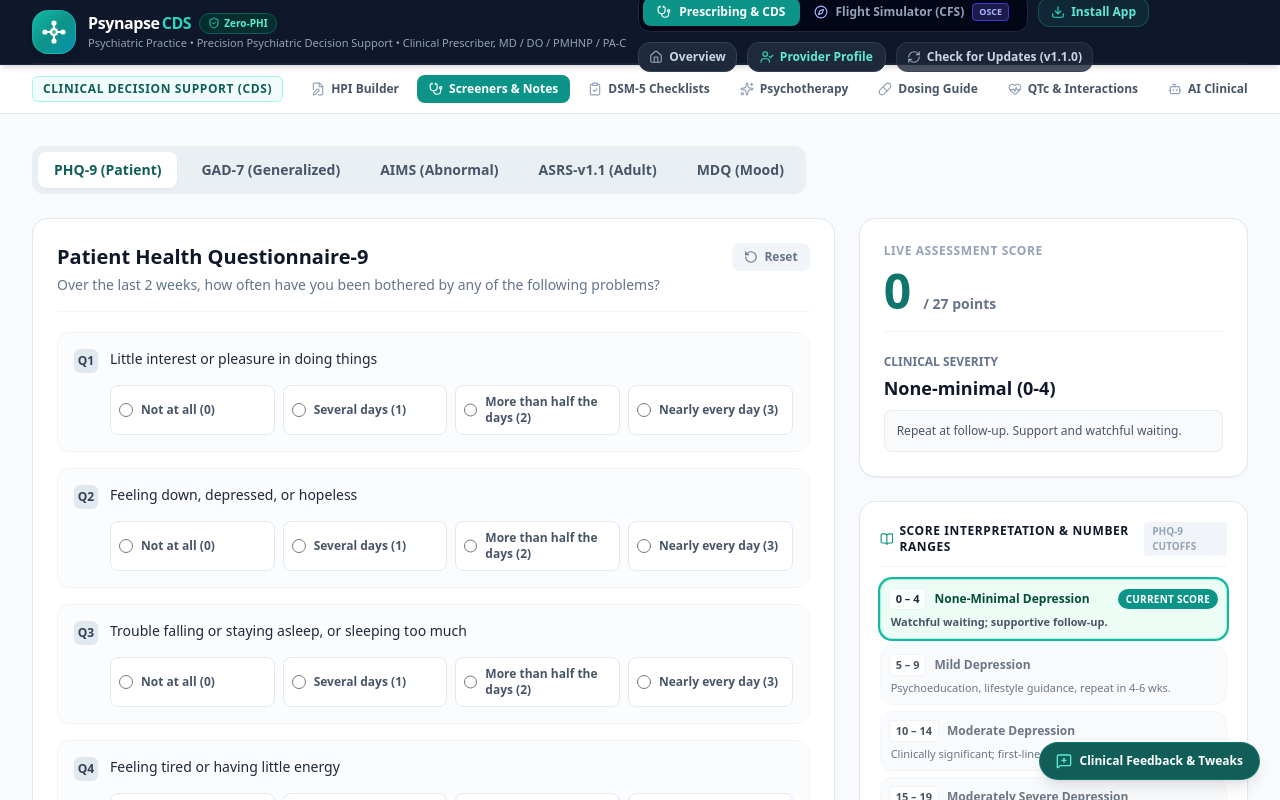
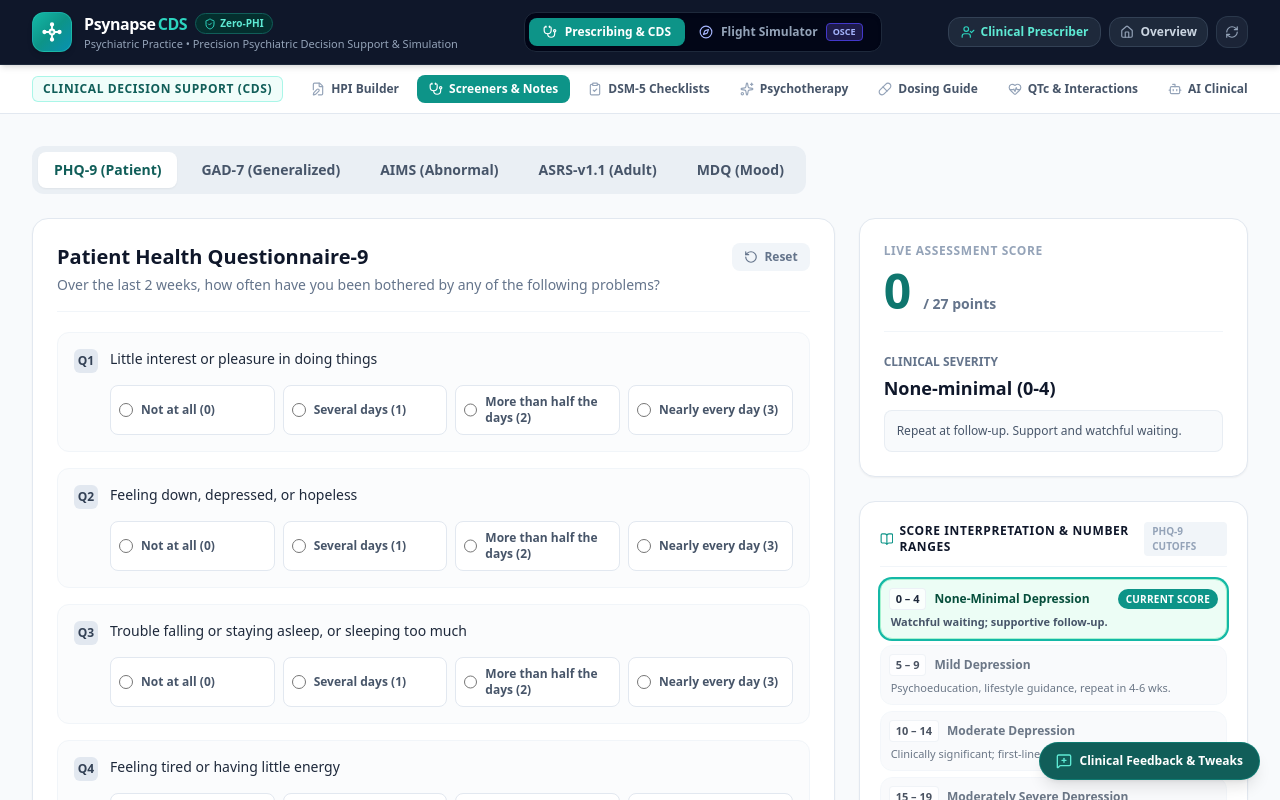
Before and after one commit to Houg40/psych-suite-platform, a React (Vite) app: page / in a window 1280 px wide. Both pictures are taken after a click on the button "Sign In". Shown: the top 800 px of the page. Built offline with nearby package versions, Linux system fonts and the light colour scheme.

Commit message:
Fix header layout: eliminate wrapping, streamline 3-zone flex bar, and remove horizontal scrollbar

```diff
--- a/public/version.json
+++ b/public/version.json
@@ -1,5 +1,5 @@
 {
   "version": "1.1.0",
-  "buildTime": 1789770120146,
-  "buildDate": "2026-09-18T22:22:00.146Z"
+  "buildTime": 1789770335680,
+  "buildDate": "2026-09-18T22:25:35.680Z"
 }
--- a/src/components/CdsSubNav.jsx
+++ b/src/components/CdsSubNav.jsx
@@ -19,16 +19,16 @@ export default function CdsSubNav({ activeTab, setActiveTab }) {
 
   return (
     <div className="bg-white border-b border-slate-200 sticky top-16 z-30 shadow-xs">
-      <div className="max-w-7xl mx-auto px-4 sm:px-6 lg:px-8">
-        <div className="flex items-center justify-between py-2 overflow-x-auto scrollbar-none gap-4">
+      <div className="w-full px-4 sm:px-6 lg:px-8">
+        <div className="flex items-center justify-between py-2 gap-4">
 
-          <div className="flex items-center gap-2">
+          <div className="flex items-center gap-2 flex-shrink-0">
             <span className="text-xs font-black uppercase tracking-wider text-teal-800 bg-teal-50 px-2.5 py-1 rounded-md border border-teal-200/80 whitespace-nowrap">
               Clinical Decision Support (CDS)
             </span>
           </div>
 
-          <nav className="flex items-center gap-1.5 overflow-x-auto scrollbar-none py-0.5">
+          <nav className="flex items-center gap-1.5 overflow-x-auto scrollbar-none no-scrollbar py-0.5 min-w-0">
             {navItems.map((item) => {
               const Icon = item.icon;
               const isActive = activeTab === item.id;
@@ -36,7 +36,7 @@ export default function CdsSubNav({ activeTab, setActiveTab }) {
                 <button
                   key={item.id}
                   onClick={() => setActiveTab(item.id)}
-                  className={`flex items-center gap-1.5 px-3 py-1.5 rounded-lg text-xs font-semibold whitespace-nowrap transition-all ${
+                  className={`flex items-center gap-1.5 px-3 py-1.5 rounded-lg text-xs font-semibold whitespace-nowrap transition-all cursor-pointer flex-shrink-0 ${
                     isActive
                       ? 'bg-teal-600 text-white shadow-xs font-bold'
                       : 'text-slate-600 hover:text-slate-900 hover:bg-slate-100'
--- a/src/components/CfsSubNav.jsx
+++ b/src/components/CfsSubNav.jsx
@@ -17,8 +17,8 @@ export default function CfsSubNav({
 
   return (
     <div className="bg-slate-950 border-b border-slate-800/90 sticky top-16 z-30 shadow-md">
-      <div className="max-w-7xl mx-auto px-4 sm:px-6 lg:px-8">
-        <div className="flex items-center justify-between py-2 overflow-x-auto scrollbar-none gap-4">
+      <div className="w-full px-4 sm:px-6 lg:px-8">
+        <div className="flex items-center justify-between py-2 gap-4">
 
           {/* Active Case Context Pill */}
           <div className="flex items-center gap-2">
--- a/src/components/SuiteHeader.jsx
+++ b/src/components/SuiteHeader.jsx
@@ -81,15 +81,15 @@ export default function SuiteHeader({
 
   return (
     <header className="bg-slate-900 border-b border-slate-800 sticky top-0 z-40 shadow-md print:hidden">
-      <div className="max-w-7xl mx-auto px-4 sm:px-6 lg:px-8">
+      <div className="w-full px-4 sm:px-6 lg:px-8">
 
-        {/* Top Tier: Master Brand, Mode Switcher, & Install Button */}
-        <div className="flex flex-col md:flex-row md:items-center justify-between py-3 md:h-16 gap-3 border-b border-slate-800/80">
+        {/* Top Tier: Clean 3-Zone Flex Layout */}
+        <div className="flex items-center justify-between h-16 gap-4">
 
-          {/* Brand Identity */}
-          <div className="flex items-center gap-3 flex-shrink-0">
-            <div className="w-11 h-11 rounded-2xl bg-gradient-to-br from-teal-500 via-teal-600 to-cyan-600 p-2 shadow-md border border-teal-400/40 flex-shrink-0 flex items-center justify-center text-white">
-              <svg viewBox="0 0 24 24" fill="none" stroke="currentColor" strokeWidth="2.2" strokeLinecap="round" strokeLinejoin="round" className="w-6 h-6">
+          {/* Zone 1: Brand Identity & Precision Subtitle */}
+          <div className="flex items-center gap-3 min-w-0 flex-shrink-0">
+            <div className="w-10 h-10 rounded-xl bg-gradient-to-br from-teal-500 via-teal-600 to-cyan-600 p-2 shadow-md border border-teal-400/40 flex items-center justify-center text-white flex-shrink-0">
+              <svg viewBox="0 0 24 24" fill="none" stroke="currentColor" strokeWidth="2.2" strokeLinecap="round" strokeLinejoin="round" className="w-5 h-5">
                 <circle cx="12" cy="12" r="3" fill="currentColor" fillOpacity="0.25" />
                 <path d="M12 3v6" />
                 <path d="M12 15v6" />
@@ -102,30 +102,27 @@ export default function SuiteHeader({
               </svg>
             </div>
 
-            <div>
+            <div className="min-w-0">
               <div className="flex items-center gap-2">
-                <span className="font-black text-white text-base tracking-tight">
+                <span className="font-black text-white text-base tracking-tight whitespace-nowrap">
                   Psynapse<span className="text-teal-400 font-black ml-0.5">CDS</span>
                 </span>
-                <span className="inline-flex items-center gap-1 px-2 py-0.5 rounded-full text-[10px] font-bold bg-teal-950 text-teal-300 border border-teal-800">
+                <span className="inline-flex items-center gap-1 px-2 py-0.5 rounded-full text-[10px] font-bold bg-teal-950 text-teal-300 border border-teal-800 flex-shrink-0">
                   <ShieldCheck className="w-3 h-3 text-teal-400" />
                   Zero-PHI
                 </span>
               </div>
-              <p className="text-[11px] text-slate-400 font-medium">
-                {profile.practiceName ? `${profile.practiceName} • ` : ''}Precision Psychiatric Decision Support • {profile.name}{profile.credentials ? `, ${profile.credentials}` : ''}
+              <p className="text-[11px] text-slate-400 font-medium truncate max-w-[280px] sm:max-w-md lg:max-w-xl">
+                {profile.practiceName ? `${profile.practiceName} • ` : ''}Precision Psychiatric Decision Support &amp; Simulation
               </p>
             </div>
           </div>
 
-          {/* Master Suite Switcher & Action Pill */}
-          <div className="flex items-center gap-2.5 flex-wrap">
-
-            {/* Primary Mode Toggle Segmented Control */}
-            <div className="bg-slate-950 p-1 rounded-xl border border-slate-800 flex items-center shadow-inner">
+          {/* Zone 2: Central Segmented Mode Switcher */}
+          <div className="hidden md:flex items-center bg-slate-950 p-1 rounded-xl border border-slate-800 shadow-inner flex-shrink-0">
             <button
               onClick={() => setCurrentModule('cds')}
-                className={`flex items-center gap-2 px-3.5 py-1.5 rounded-lg text-xs font-bold transition-all ${
+              className={`flex items-center gap-2 px-3.5 py-1.5 rounded-lg text-xs font-bold transition-all cursor-pointer ${
                 currentModule === 'cds'
                   ? 'bg-teal-600 text-white shadow-sm'
                   : 'text-slate-400 hover:text-white hover:bg-slate-800/60'
@@ -137,80 +134,92 @@ export default function SuiteHeader({
 
             <button
               onClick={() => setCurrentModule('cfs')}
-                className={`flex items-center gap-2 px-3.5 py-1.5 rounded-lg text-xs font-bold transition-all ${
+              className={`flex items-center gap-2 px-3.5 py-1.5 rounded-lg text-xs font-bold transition-all cursor-pointer ${
                 currentModule === 'cfs'
                   ? 'bg-indigo-600 text-white shadow-sm'
                   : 'text-slate-400 hover:text-white hover:bg-slate-800/60'
               }`}
             >
               <Compass className="w-3.5 h-3.5 text-indigo-300" />
-                <span>Flight Simulator (CFS)</span>
+              <span>Flight Simulator</span>
               <span className="px-1.5 py-0.2 bg-indigo-950 text-indigo-300 text-[9px] rounded font-extrabold border border-indigo-700 uppercase">
                 OSCE
               </span>
             </button>
           </div>
 
-            {/* Desktop Native Install App Button */}
-            {!isInstalled && (
+          {/* Zone 3: Toolbar Actions (Always Single Line) */}
+          <div className="flex items-center gap-2 flex-nowrap flex-shrink-0">
+
+            {/* Mobile Mode Switcher */}
+            <div className="md:hidden flex items-center bg-slate-950 p-0.5 rounded-lg border border-slate-800">
               <button
-                onClick={handleInstallClick}
-                className="flex items-center gap-1.5 px-3 py-1.5 rounded-xl bg-teal-500/10 hover:bg-teal-500/20 text-teal-300 border border-teal-500/30 text-xs font-bold transition-all"
-                title="Install PsynapseCDS as a standalone desktop app"
+                onClick={() => setCurrentModule('cds')}
+                className={`p-1.5 rounded text-xs ${currentModule === 'cds' ? 'bg-teal-600 text-white' : 'text-slate-400'}`}
+                title="Prescribing & CDS"
               >
-                <Download className="w-3.5 h-3.5 text-teal-400" />
-                <span className="hidden sm:inline">Install App</span>
+                <Stethoscope className="w-3.5 h-3.5" />
               </button>
-            )}
+              <button
+                onClick={() => setCurrentModule('cfs')}
+                className={`p-1.5 rounded text-xs ${currentModule === 'cfs' ? 'bg-indigo-600 text-white' : 'text-slate-400'}`}
+                title="Flight Simulator"
+              >
+                <Compass className="w-3.5 h-3.5" />
+              </button>
+            </div>
 
-            {isInstalled && (
-              <span className="hidden sm:inline-flex items-center gap-1 px-2.5 py-1 rounded-xl bg-slate-800 text-slate-300 text-[11px] font-semibold border border-slate-700">
-                ✓ Desktop App
-              </span>
-            )}
+            {/* Provider Profile & Settings */}
+            <button
+              onClick={onOpenSettings}
+              className="flex items-center gap-1.5 px-3 py-1.5 rounded-xl bg-slate-800 hover:bg-slate-700 text-teal-300 hover:text-teal-200 border border-slate-700 text-xs font-bold transition-all cursor-pointer whitespace-nowrap shadow-xs"
+              title="Configure Provider Credentials, Practice Name, and State"
+            >
+              <UserCheck className="w-3.5 h-3.5 text-teal-400" />
+              <span className="hidden sm:inline">{profile.name || 'Provider Profile'}</span>
+            </button>
 
             {/* Landing Page Overview Link */}
             <button
               onClick={onViewLanding}
-              className="flex items-center gap-1.5 px-2.5 py-1.5 rounded-xl bg-slate-800 hover:bg-slate-700 text-slate-300 hover:text-white border border-slate-700 text-xs font-semibold transition-all cursor-pointer"
+              className="flex items-center gap-1.5 px-2.5 py-1.5 rounded-xl bg-slate-800 hover:bg-slate-700 text-slate-300 hover:text-white border border-slate-700 text-xs font-semibold transition-all cursor-pointer whitespace-nowrap"
               title="Return to PsynapseCDS Overview & Pricing"
             >
               <Home className="w-3.5 h-3.5 text-slate-400" />
-              <span className="hidden sm:inline">Overview</span>
+              <span className="hidden lg:inline">Overview</span>
             </button>
 
-            {/* Provider Profile & Settings */}
+            {/* Desktop Native Install App Button */}
+            {!isInstalled && isInstallable && (
               <button
-              onClick={onOpenSettings}
-              className="flex items-center gap-1.5 px-3 py-1.5 rounded-xl bg-slate-800 hover:bg-slate-700 text-teal-300 hover:text-teal-200 border border-slate-700 text-xs font-bold transition-all cursor-pointer"
-              title="Configure Provider Credentials, Practice Name, and State"
+                onClick={handleInstallClick}
+                className="flex items-center gap-1.5 px-2.5 py-1.5 rounded-xl bg-teal-500/10 hover:bg-teal-500/20 text-teal-300 border border-teal-500/30 text-xs font-bold transition-all whitespace-nowrap cursor-pointer"
+                title="Install PsynapseCDS as a standalone desktop app"
               >
-              <UserCheck className="w-3.5 h-3.5 text-teal-400" />
-              <span className="hidden sm:inline">Provider Profile</span>
+                <Download className="w-3.5 h-3.5 text-teal-400" />
+                <span className="hidden xl:inline">Install</span>
               </button>
+            )}
 
-            {/* Application Update Controls & Restart to Update Button */}
+            {/* Application Update Controls */}
             {updateAvailable ? (
               <button
                 onClick={restartToUpdate}
-                className="flex items-center gap-1.5 px-3.5 py-1.5 rounded-xl bg-gradient-to-r from-emerald-400 via-teal-400 to-emerald-500 hover:from-emerald-300 hover:to-teal-300 text-slate-950 font-black text-xs shadow-lg shadow-teal-500/30 animate-pulse transition-all transform active:scale-95 cursor-pointer"
-                title="A new clinical update is ready! Click to restart and activate immediately."
+                className="flex items-center gap-1.5 px-3 py-1.5 rounded-xl bg-gradient-to-r from-emerald-400 via-teal-400 to-emerald-500 hover:from-emerald-300 hover:to-teal-300 text-slate-950 font-black text-xs shadow-md shadow-teal-500/30 animate-pulse transition-all cursor-pointer whitespace-nowrap"
+                title="A new clinical update is ready! Click to restart."
               >
                 <RefreshCw className="w-3.5 h-3.5 animate-spin text-slate-950" />
-                <span>Restart to Update</span>
+                <span>Update Ready</span>
               </button>
             ) : (
               <div className="relative flex items-center">
                 <button
                   onClick={checkForUpdates}
                   disabled={isChecking}
-                  className="flex items-center gap-1.5 px-2.5 py-1.5 rounded-xl bg-slate-800/80 hover:bg-slate-700/80 text-slate-300 hover:text-white border border-slate-700/70 text-xs font-semibold transition-all cursor-pointer"
-                  title="Check for PsynapseCDS updates"
+                  className="p-2 rounded-xl bg-slate-800/80 hover:bg-slate-700 text-slate-400 hover:text-slate-200 border border-slate-700/70 text-xs transition-all cursor-pointer"
+                  title={`Check for Updates (v${currentVersion})`}
                 >
-                  <RefreshCw className={`w-3.5 h-3.5 text-slate-400 ${isChecking ? 'animate-spin text-teal-400' : ''}`} />
-                  <span className="hidden sm:inline">
-                    {isChecking ? 'Checking...' : `Check for Updates (v${currentVersion})`}
-                  </span>
+                  <RefreshCw className={`w-3.5 h-3.5 ${isChecking ? 'animate-spin text-teal-400' : ''}`} />
                 </button>
 
                 {checkResult && (
```
Also changed, not shown: src/index.css (+12 -0 lines). Lines whose indentation alone changed are shown as unchanged.
